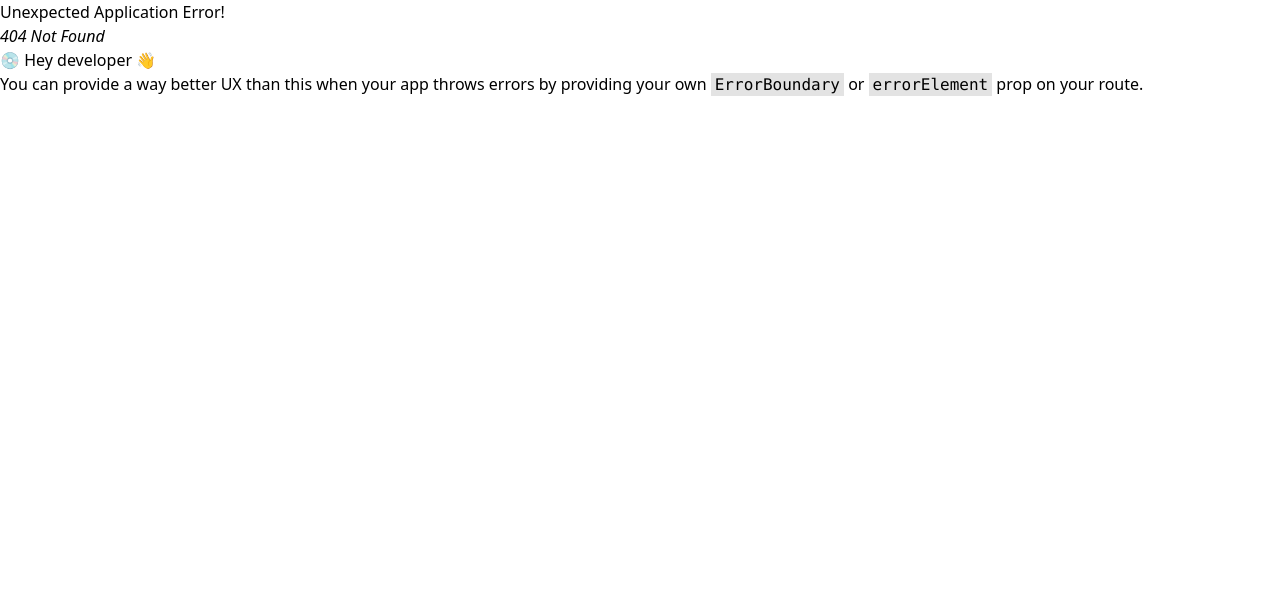
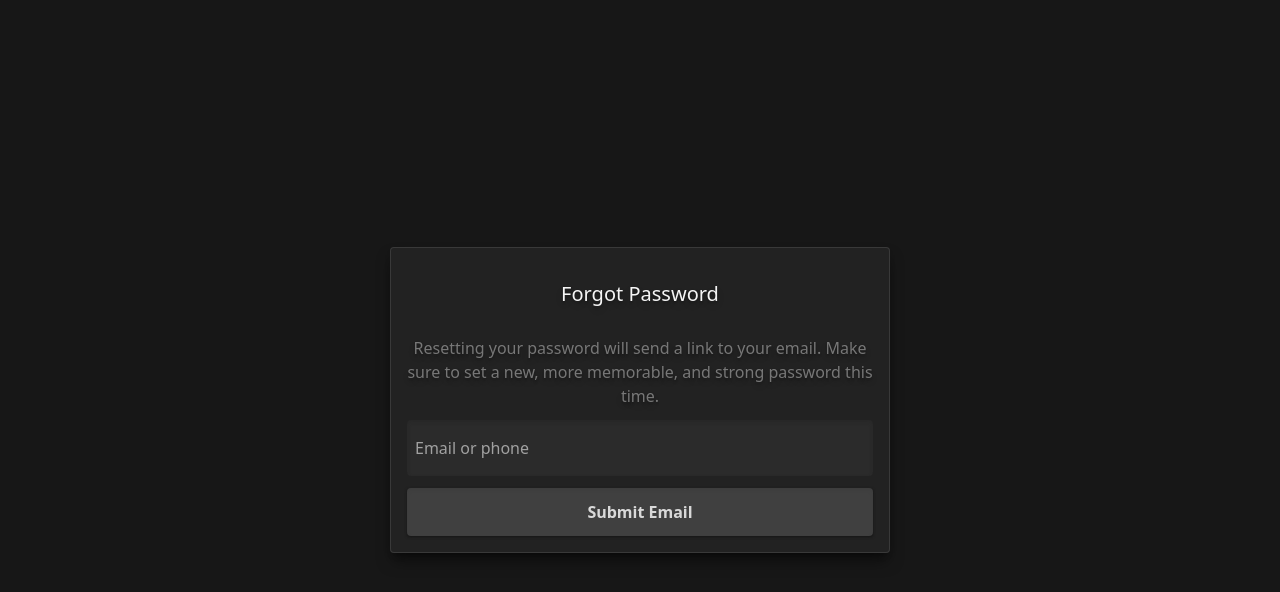
Before and after one commit to sadisticidiot/supabase-auth, a React (Vite) app: page /forgot-password in a window 1280 px wide. Before the commit this address had no page. Shown: the top 592 px of the page. Built offline with nearby package versions, Linux system fonts and the light colour scheme.

Commit message:
Added routes for forgot password and reset password

```diff
--- a/src/logic/AuthProvider.jsx
+++ b/src/logic/AuthProvider.jsx
@@ -10,7 +10,8 @@ const AuthContext = createContext(null)
  */
 async function ensureProfile(user) {
   // 1. Try to fetch existing profile
-  const { data: existingProfile, error } = await supabase
+  try {
+    const { data: existingProfile } = await supabase
     .from("profiles")
     .select("first_name, last_name")
     .eq("user_id", user.id)
@@ -45,6 +46,10 @@ async function ensureProfile(user) {
     .single()
 
   return newProfile
+  } catch (err) {
+    console.error("Failed to ensure profile:", err)
+    return null
+  }
 }
 
 export function AuthProvider({ children }) {
@@ -55,6 +60,7 @@ export function AuthProvider({ children }) {
   useEffect(() => {
     // Runs on initial app load
     const init = async () => {
+      try {
         const { data } = await supabase.auth.getSession()
         const session = data.session
         setSession(session)
@@ -63,8 +69,11 @@ export function AuthProvider({ children }) {
           const profile = await ensureProfile(session.user)
           setProfile(profile)
         }
-
+      } catch (err) {
+        console.error(err)
+      } finally {
         setLoading(false)
+      }
     }
 
       init()
--- a/src/logic/LoginInputs.jsx
+++ b/src/logic/LoginInputs.jsx
@@ -7,7 +7,7 @@ export default function LoginInputs({ email, setEmail, password, setPassword, se
                 value={email}
                 onChange={(e) => {
                     setEmail(e.target.value)
-                    setError()
+                    setError("")
                 }}
                 type="email"
                 placeholder="Email or phone"
@@ -18,7 +18,7 @@ export default function LoginInputs({ email, setEmail, password, setPassword, se
                 value={password}
                 onChange={(e) => {
                     setPassword(e.target.value)
-                    setError()
+                    setError("")
                 }}
                 type="password"
                 placeholder="Password"
--- a/src/main.jsx
+++ b/src/main.jsx
@@ -11,11 +11,15 @@ import Login from './pages/Login.jsx'
 import Signup from './pages/Signup.jsx'
 import Landing from './pages/LandingPage.jsx'
 import Dashboard from './pages/Dashboard.jsx'
+import ForgotPass from './pages/ForgotPassword.jsx'
+import ResetPass from './pages/ResetPassword.jsx'
 
 const router = createBrowserRouter([
   { path: '/', element: <Landing />},
   { path: '/login', element: <Login />},
   { path: '/signup', element: <Signup />},
+  { path: '/forgot-password', element: <ForgotPass />},
+  { path: '/reset-password', element: <ResetPass />},
   {
     element: <ProtectedRoute />,
     children: [
--- /dev/null
+++ b/src/pages/ForgotPassword.jsx
@@ -0,0 +1,76 @@
+import { useState } from "react";
+import BaseInput from "../ui/BaseInput";
+import SubmitBtn from "../ui/SubmitBtn";
+import { supabase } from "../supabase-client";
+
+export default function ForgotPass(){
+    const [email, setEmail] = useState("")
+    const [loading, setLoading] = useState(false)
+    const [error, setError] = useState("")
+    const [sent, setSent] = useState(false)
+
+    const validEmail = () => {
+        const regex = /^[^\s@]+@[^\s@]+\.[^\s@]+$/
+        if (!regex.test(email)) {
+            setError("Invalid email address.")
+            return false
+        }
+        return true
+    }
+
+    const handleForgot = async (e) => {
+        e.preventDefault()
+        setError("")
+        setLoading(true)
+
+        if (!validEmail()){
+            setLoading(false)
+            return
+        }
+
+        const { error } = await supabase.auth.resetPasswordForEmail(email, {
+            redirectTo: `${window.location.origin}/reset-password`
+        })
+
+        if (error) {
+            setError(error.message)
+            setLoading(false)
+            return
+        }
+        setLoading(false)
+        setSent(true)
+    }
+
+    if (sent){
+        return(
+            <div className="form-base">
+                <div className="parent-base">
+                    <h1>Email Sent!</h1>
+                    <span>Check the link we sent to {email} for further instructions.</span>
+                </div>
+            </div>
+        )
+    }
+    return(
+        <form className="form-base" onSubmit={handleForgot}>
+            <div className="parent-base">
+                <h1>Forgot Password</h1>
+                <span className="text-white/40">Resetting your password will send a link to your email. Make sure to set a new, more memorable, and strong password this time.</span>
+                <BaseInput
+                    value={email}
+                    onChange={(e) => {
+                        setEmail(e.target.value)
+                        setError("")
+                    }}
+                    type="email"
+                    placeholder="Email or phone"
+                    name="username"
+                    autoComplete="username"
+
+                />
+                {error && <p className="text-red-400">{error}</p>}
+                <SubmitBtn variant="forgot" loading={loading}/>
+            </div>
+        </form>
+    )
+}
--- a/src/pages/LandingPage.jsx
+++ b/src/pages/LandingPage.jsx
@@ -29,16 +29,6 @@ export default function Landing(){
     }
   }
 
-  if (loading) {
-    return(
-      <div className="form-base">
-        <div className="parent-base">
-          <h1>Loading... please wait.</h1>
-        </div>
-      </div>
-    )
-  }
-
   return(
     <div className="form-base">
       <div className="parent-base">
--- a/src/pages/ResetPassword.jsx
+++ b/src/pages/ResetPassword.jsx
@@ -1,17 +1,93 @@
-import { useEffect } from "react";
+import { useState, useEffect } from "react";
+import { useNavigate } from "react-router-dom";
+import BaseInput from "../ui/BaseInput";
+import SubmitBtn from "../ui/SubmitBtn";
 import { supabase } from "../supabase-client";
 
-export default function ResetPassword(){
+export default function ResetPass() {
+    const [newPass, setNewPass] = useState("");
+    const [loading, setLoading] = useState(false);
+    const [error, setError] = useState("");
+
+    const navigate = useNavigate();
+    const [validLink, setValidLink] = useState(true); // assume true, check hash below
+
     useEffect(() => {
-        const { data } = supabase.auth.onAuthStateChange(
-            (event, session) => {
-                if (event === "PASSWORD_RECOVERY") {
+        const hash = window.location.hash.substring(1); // remove '#'
+        if (!hash.includes("access_token")) {
+            setValidLink(false);
+            setError("Invalid or expired password reset link.");
+        }
+    }, []);
 
-                }
-            }
-        )
+    const validPassword = () => {
+        if (!newPass) {
+            setError("Password cannot be empty.");
+            return false;
+        }
+        if (newPass.length < 8) {
+            setError("Password must be at least 8 characters.");
+            return false;
+        }
+        if (!/[A-Z]/.test(newPass)) {
+            setError("Password must include at least one uppercase letter.");
+            return false;
+        }
+        return true;
+    };
 
-        return () => data.subscription.unsubscribe()
-    }, [])
+    const handleReset = async (e) => {
+        e.preventDefault();
+        setLoading(true);
+        setError("");
 
+        if (!validPassword()) {
+            setLoading(false);
+            return;
+        }
+
+        try {
+            const { error } = await supabase.auth.updateUser({ password: newPass });
+            if (error) throw error;
+
+            setNewPass("");
+            navigate("/login", { replace: true });
+        } catch (err) {
+            setError(err.message || "Failed to reset password.");
+        } finally {
+            setLoading(false);
+        }
+    };
+
+    if (!validLink) {
+        return (
+            <div className="form-base">
+                <div className="parent-base">
+                    <h1>Password Reset</h1>
+                    <p className="text-red-400">{error}</p>
+                </div>
+            </div>
+        );
+    }
+
+    return (
+        <form className="form-base" onSubmit={handleReset}>
+            <div className="parent-base">
+                <h1>Reset your password</h1>
+                <BaseInput
+                    type="password"
+                    value={newPass}
+                    onChange={(e) => {
+                        setNewPass(e.target.value);
+                        setError("");
+                    }}
+                    placeholder="New Password"
+                    name="password"
+                    autoComplete="new-password"
+                />
+                {error && <p className="text-red-400">{error}</p>}
+                <SubmitBtn variant="reset" loading={loading} />
+            </div>
+        </form>
+    );
 }
--- a/src/ui/SubmitBtn.jsx
+++ b/src/ui/SubmitBtn.jsx
@@ -11,9 +11,13 @@ export default function SubmitBtn({variant = "", loading = false }) {
             idle: "Sign up",
             loading: "Signing up..."
         },
+        forgot : {
+            idle: "Submit Email",
+            loading: "Sending Reset Email..."
+        },
         reset: {
-            idle: "Reset Password",
-            loading: "Sending Reset Email..."
+            idle: "Change Password",
+            loading: "Updating..."
         }
     }
 
```
Lines whose indentation alone changed are shown as unchanged.
